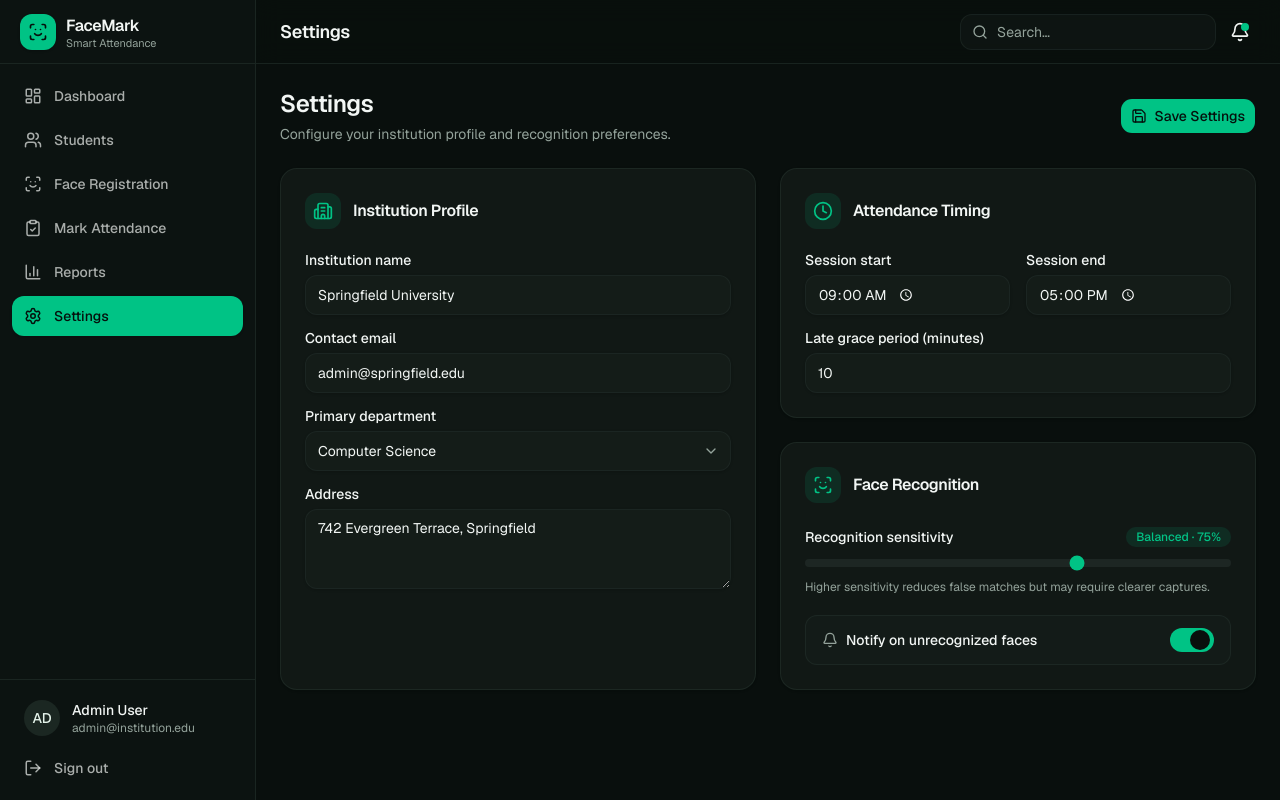
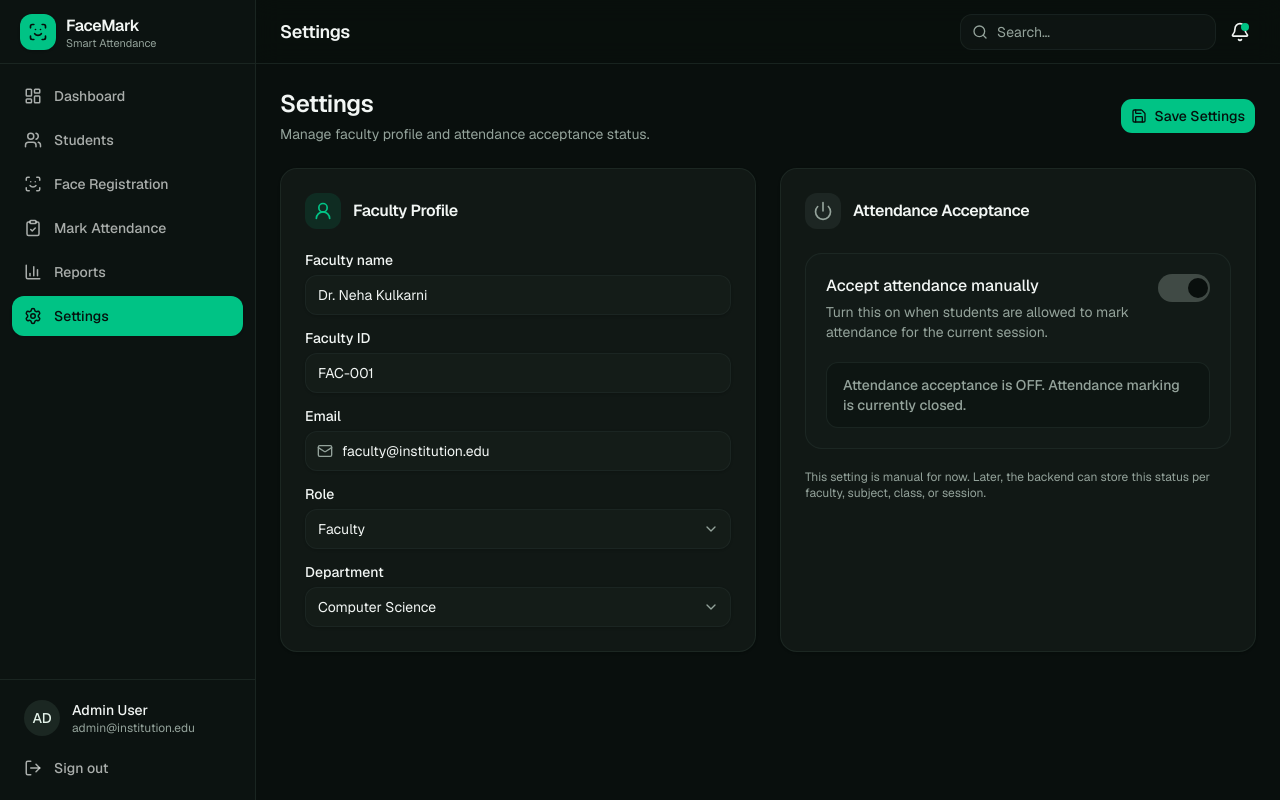
Before and after one commit to ayu-tea/smart-attendance, a Next.js app: page /dashboard/settings in a window 1280 px wide. Built offline with nearby package versions, Linux system fonts and the light colour scheme.

Commit message:
feat: update settings page to manage faculty profile and attendance acceptance
Co-authored-by: Ayutee <178483492+ayu-tea@users.noreply.github.com>

```diff
--- a/app/dashboard/settings/page.tsx
+++ b/app/dashboard/settings/page.tsx
@@ -1,6 +1,6 @@
 'use client'
 
-import { Bell, Building2, CheckCircle2, Clock, Save, ScanFace } from 'lucide-react'
+import { CheckCircle2, Mail, Power, Save, UserRound } from 'lucide-react'
 import { useState } from 'react'
 
 import { PageHeader } from '@/components/dashboard/page-header'
@@ -9,13 +9,11 @@ import { Card, CardContent, CardHeader, CardTitle } from '@/components/ui/card'
 import { Input } from '@/components/ui/input'
 import { Label } from '@/components/ui/label'
 import { Select } from '@/components/ui/select'
-import { Textarea } from '@/components/ui/textarea'
 import { cn } from '@/lib/utils'
 import { departments } from '@/lib/mock-data'
 
 export default function SettingsPage() {
-  const [sensitivity, setSensitivity] = useState(75)
-  const [notify, setNotify] = useState(true)
+  const [attendanceOpen, setAttendanceOpen] = useState(false)
   const [saved, setSaved] = useState(false)
 
   function handleSave() {
@@ -23,13 +21,11 @@ export default function SettingsPage() {
     setTimeout(() => setSaved(false), 2200)
   }
 
-  const sensitivityLabel = sensitivity >= 80 ? 'High' : sensitivity >= 55 ? 'Balanced' : 'Relaxed'
-
   return (
     <div className="flex flex-col gap-6">
       <PageHeader
         title="Settings"
-        description="Configure your institution profile and recognition preferences."
+        description="Manage faculty profile and attendance acceptance status."
         action={
           <Button size="lg" className="gap-2" onClick={handleSave}>
             {saved ? <CheckCircle2 className="size-4" /> : <Save className="size-4" />}
@@ -39,124 +35,125 @@ export default function SettingsPage() {
       />
 
       <div className="grid gap-6 lg:grid-cols-2">
-        {/* Institution profile */}
         <Card>
           <CardHeader className="flex-row items-center gap-3">
             <span className="flex size-9 items-center justify-center rounded-lg bg-primary/12 text-primary">
-              <Building2 className="size-5" />
+              <UserRound className="size-5" />
             </span>
-            <CardTitle>Institution Profile</CardTitle>
+            <CardTitle>Faculty Profile</CardTitle>
           </CardHeader>
+
           <CardContent className="flex flex-col gap-4">
             <div className="flex flex-col gap-2">
-              <Label htmlFor="inst-name">Institution name</Label>
-              <Input id="inst-name" defaultValue="Springfield University" />
+              <Label htmlFor="faculty-name">Faculty name</Label>
+              <Input id="faculty-name" defaultValue="Dr. Neha Kulkarni" />
             </div>
+
             <div className="flex flex-col gap-2">
-              <Label htmlFor="inst-email">Contact email</Label>
-              <Input id="inst-email" type="email" defaultValue="admin@springfield.edu" />
+              <Label htmlFor="faculty-id">Faculty ID</Label>
+              <Input id="faculty-id" defaultValue="FAC-001" />
             </div>
+
             <div className="flex flex-col gap-2">
-              <Label htmlFor="inst-dept">Primary department</Label>
-              <Select id="inst-dept" defaultValue={departments[0]}>
-                {departments.map((d) => (
-                  <option key={d} value={d}>
-                    {d}
+              <Label htmlFor="faculty-email">Email</Label>
+              <div className="relative">
+                <Mail className="pointer-events-none absolute left-3 top-1/2 size-4 -translate-y-1/2 text-muted-foreground" />
+                <Input
+                  id="faculty-email"
+                  type="email"
+                  defaultValue="faculty@institution.edu"
+                  className="pl-9"
+                />
+              </div>
+            </div>
+
+            <div className="flex flex-col gap-2">
+              <Label htmlFor="faculty-role">Role</Label>
+              <Select id="faculty-role" defaultValue="faculty">
+                <option value="faculty">Faculty</option>
+                <option value="teacher">Teacher</option>
+                <option value="admin">Administrator</option>
+              </Select>
+            </div>
+
+            <div className="flex flex-col gap-2">
+              <Label htmlFor="faculty-dept">Department</Label>
+              <Select id="faculty-dept" defaultValue={departments[0]}>
+                {departments.map((department) => (
+                  <option key={department} value={department}>
+                    {department}
                   </option>
                 ))}
               </Select>
             </div>
-            <div className="flex flex-col gap-2">
-              <Label htmlFor="inst-address">Address</Label>
-              <Textarea id="inst-address" defaultValue="742 Evergreen Terrace, Springfield" />
-            </div>
           </CardContent>
         </Card>
 
-        <div className="flex flex-col gap-6">
-          {/* Attendance timing */}
         <Card>
           <CardHeader className="flex-row items-center gap-3">
-              <span className="flex size-9 items-center justify-center rounded-lg bg-primary/12 text-primary">
-                <Clock className="size-5" />
+            <span
+              className={cn(
+                'flex size-9 items-center justify-center rounded-lg',
+                attendanceOpen
+                  ? 'bg-primary/12 text-primary'
+                  : 'bg-muted text-muted-foreground',
+              )}
+            >
+              <Power className="size-5" />
             </span>
-              <CardTitle>Attendance Timing</CardTitle>
+            <CardTitle>Attendance Acceptance</CardTitle>
           </CardHeader>
-            <CardContent className="flex flex-col gap-4">
-              <div className="grid grid-cols-2 gap-4">
-                <div className="flex flex-col gap-2">
-                  <Label htmlFor="start">Session start</Label>
-                  <Input id="start" type="time" defaultValue="09:00" />
-                </div>
-                <div className="flex flex-col gap-2">
-                  <Label htmlFor="end">Session end</Label>
-                  <Input id="end" type="time" defaultValue="17:00" />
-                </div>
-              </div>
-              <div className="flex flex-col gap-2">
-                <Label htmlFor="grace">Late grace period (minutes)</Label>
-                <Input id="grace" type="number" defaultValue={10} min={0} />
-              </div>
-            </CardContent>
-          </Card>
 
-          {/* Recognition sensitivity */}
-          <Card>
-            <CardHeader className="flex-row items-center gap-3">
-              <span className="flex size-9 items-center justify-center rounded-lg bg-primary/12 text-primary">
-                <ScanFace className="size-5" />
-              </span>
-              <CardTitle>Face Recognition</CardTitle>
-            </CardHeader>
           <CardContent className="flex flex-col gap-5">
-              <div className="flex flex-col gap-3">
-                <div className="flex items-center justify-between">
-                  <Label htmlFor="sensitivity">Recognition sensitivity</Label>
-                  <span className="rounded-full bg-primary/12 px-2.5 py-0.5 text-xs font-medium text-primary">
-                    {sensitivityLabel} · {sensitivity}%
-                  </span>
-                </div>
-                <input
-                  id="sensitivity"
-                  type="range"
-                  min={30}
-                  max={100}
-                  value={sensitivity}
-                  onChange={(e) => setSensitivity(Number(e.target.value))}
-                  className="h-2 w-full cursor-pointer appearance-none rounded-full bg-muted accent-primary"
-                />
-                <p className="text-xs text-muted-foreground">
-                  Higher sensitivity reduces false matches but may require clearer captures.
+            <div className="rounded-xl border border-border bg-muted/20 p-5">
+              <div className="flex items-start justify-between gap-4">
+                <div>
+                  <p className="font-medium">Accept attendance manually</p>
+                  <p className="mt-1 text-sm text-muted-foreground">
+                    Turn this on when students are allowed to mark attendance for the current
+                    session.
                   </p>
                 </div>
 
                 <button
                   type="button"
-                onClick={() => setNotify((v) => !v)}
-                className="flex items-center justify-between rounded-lg border border-border bg-muted/30 px-4 py-3 text-left"
-              >
-                <span className="flex items-center gap-2 text-sm font-medium">
-                  <Bell className="size-4 text-muted-foreground" />
-                  Notify on unrecognized faces
-                </span>
-                <span
+                  onClick={() => setAttendanceOpen((value) => !value)}
                   className={cn(
-                    'relative h-6 w-11 rounded-full transition-colors',
-                    notify ? 'bg-primary' : 'bg-muted-foreground/40',
+                    'relative h-7 w-13 shrink-0 rounded-full transition-colors',
+                    attendanceOpen ? 'bg-primary' : 'bg-muted-foreground/35',
                   )}
+                  aria-label="Toggle attendance acceptance"
                 >
                   <span
                     className={cn(
-                      'absolute top-0.5 size-5 rounded-full bg-background transition-transform',
-                      notify ? 'translate-x-5' : 'translate-x-0.5',
+                      'absolute top-1 size-5 rounded-full bg-background transition-transform',
+                      attendanceOpen ? 'translate-x-7' : 'translate-x-1',
                     )}
                   />
-                </span>
                 </button>
+              </div>
+
+              <div
+                className={cn(
+                  'mt-5 rounded-lg border px-4 py-3 text-sm font-medium',
+                  attendanceOpen
+                    ? 'border-primary/25 bg-primary/10 text-primary'
+                    : 'border-border bg-background/40 text-muted-foreground',
+                )}
+              >
+                {attendanceOpen
+                  ? 'Attendance acceptance is ON. Students can be marked present.'
+                  : 'Attendance acceptance is OFF. Attendance marking is currently closed.'}
+              </div>
+            </div>
+
+            <p className="text-xs text-muted-foreground">
+              This setting is manual for now. Later, the backend can store this status per faculty,
+              subject, class, or session.
+            </p>
           </CardContent>
         </Card>
       </div>
     </div>
-    </div>
   )
 }
```
Lines whose indentation alone changed are shown as unchanged.
